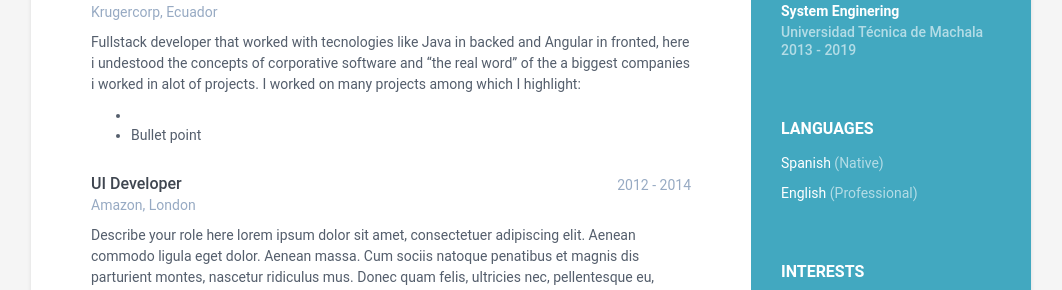
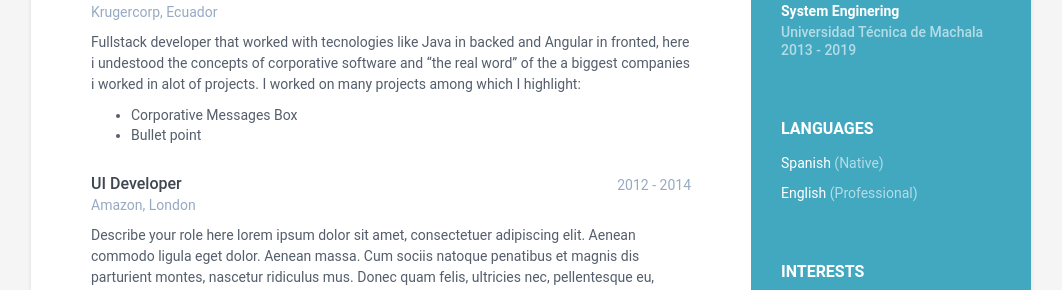
Before and after one commit to elcordova/caring-europa-fe48a, a Jekyll site: the page built from index.html, in a window 1280 px wide. Shown: the part 628-918 px from the top of the page, without its empty margins (109-1171 px from the left). Built offline with Jekyll 4.4.1, drawn with Linux system fonts in a browser that asks for light colours.

Commit message:
data.yml: changed

```diff
--- a/_data/data.yml
+++ b/_data/data.yml
@@ -63,7 +63,7 @@ experiences:
       Fullstack developer that worked with tecnologies like Java in backed and Angular in fronted,
       here i undestood the concepts of corporative software and "the real word" of the a biggest companies i worked in alot of projects.
       I worked on many projects among which I highlight:
-        -
+        - Corporative Messages Box
         - Bullet point
   - role: UI Developer
     time: 2012 - 2014
```
